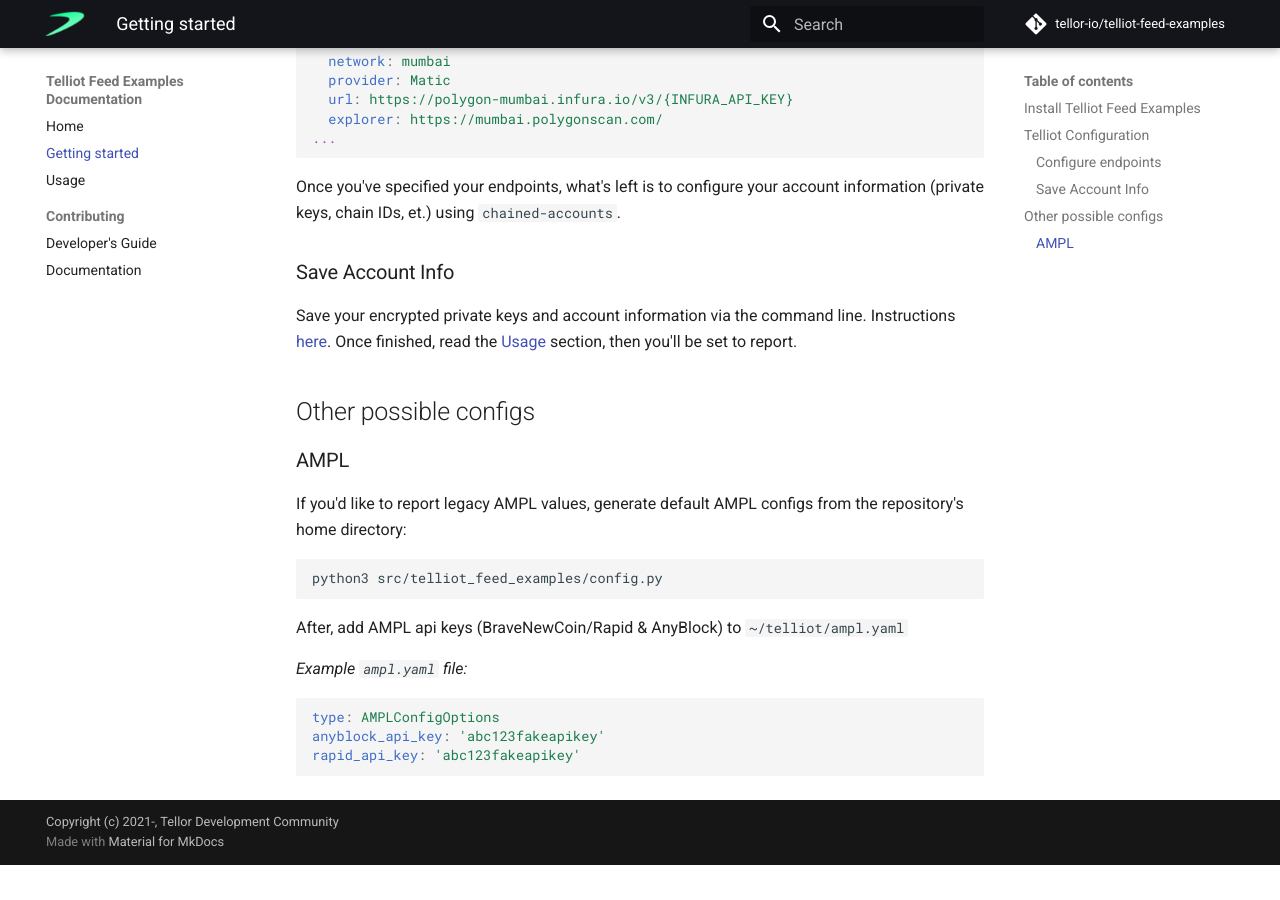
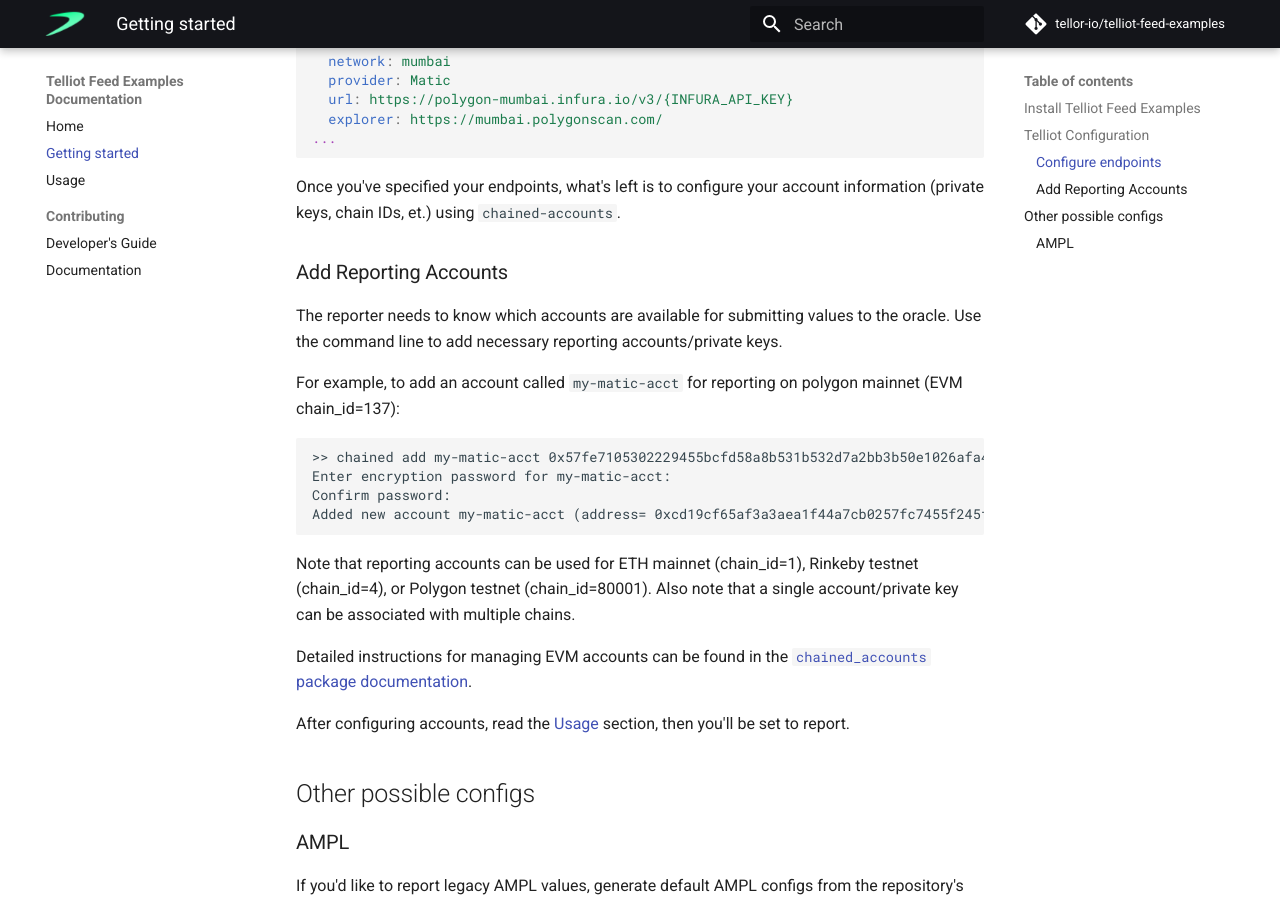
Before and after one commit to tellor-io/telliot-feeds, an MkDocs documentation site: the page built from docs/getting-started.md, in a window 1280 px wide and 900 px high, scrolled down 1885 px. Built offline with MkDocs 1.6.1 and Material for MkDocs 9.7.7, drawn with Linux system fonts in a browser that asks for light colours; comment, search, counter and statistics services are not loaded; before the commit the page ends 2750 px from its top, so only the background shows below that.

Commit message:
Add account setup example.

````diff
--- a/docs/getting-started.md
+++ b/docs/getting-started.md
@@ -98,9 +98,26 @@ endpoints:
 ```
 Once you've specified your endpoints, what's left is to configure your account information (private keys, chain IDs, et.) using `chained-accounts`.
 
-### Save Account Info
+### Add Reporting Accounts
 
-Save your encrypted private keys and account information via the command line. Instructions [here](https://github.com/pydefi/chained-accounts). Once finished,  read the [Usage](https://tellor-io.github.io/telliot-feed-examples/usage/) section, then you'll be set to report.
+The reporter needs to know which accounts are available for submitting values to the oracle.
+Use the command line to add necessary reporting accounts/private keys.
+
+For example, to add an account called `my-matic-acct` for reporting on polygon mainnet (EVM chain_id=137):
+
+    >> chained add my-matic-acct 0x57fe7105302229455bcfd58a8b531b532d7a2bb3b50e1026afa455cd332bf706 137
+    Enter encryption password for my-matic-acct:
+    Confirm password:
+    Added new account my-matic-acct (address= 0xcd19cf65af3a3aea1f44a7cb0257fc7455f245f0) for use on chains (137,)
+
+Note that reporting accounts can be used for ETH mainnet (chain_id=1), Rinkeby testnet (chain_id=4), or Polygon testnet
+(chain_id=80001).  Also note that a single account/private key can be associated with multiple chains.
+
+Detailed instructions for managing EVM accounts can be found in the
+[`chained_accounts` package documentation](https://github.com/pydefi/chained-accounts).
+
+After configuring accounts, read the [Usage](https://tellor-io.github.io/telliot-feed-examples/usage/) section,
+then you'll be set to report.
 
 ## Other possible configs
 ### AMPL
````
